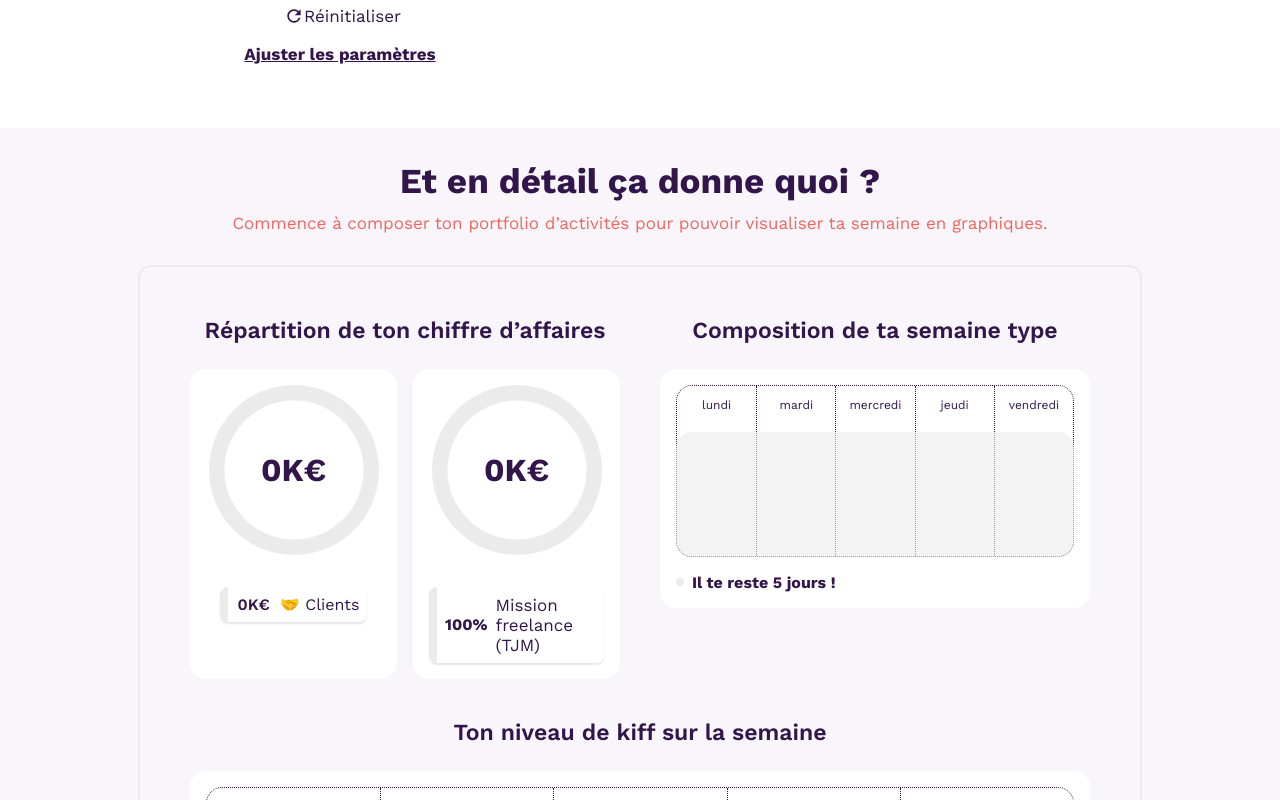
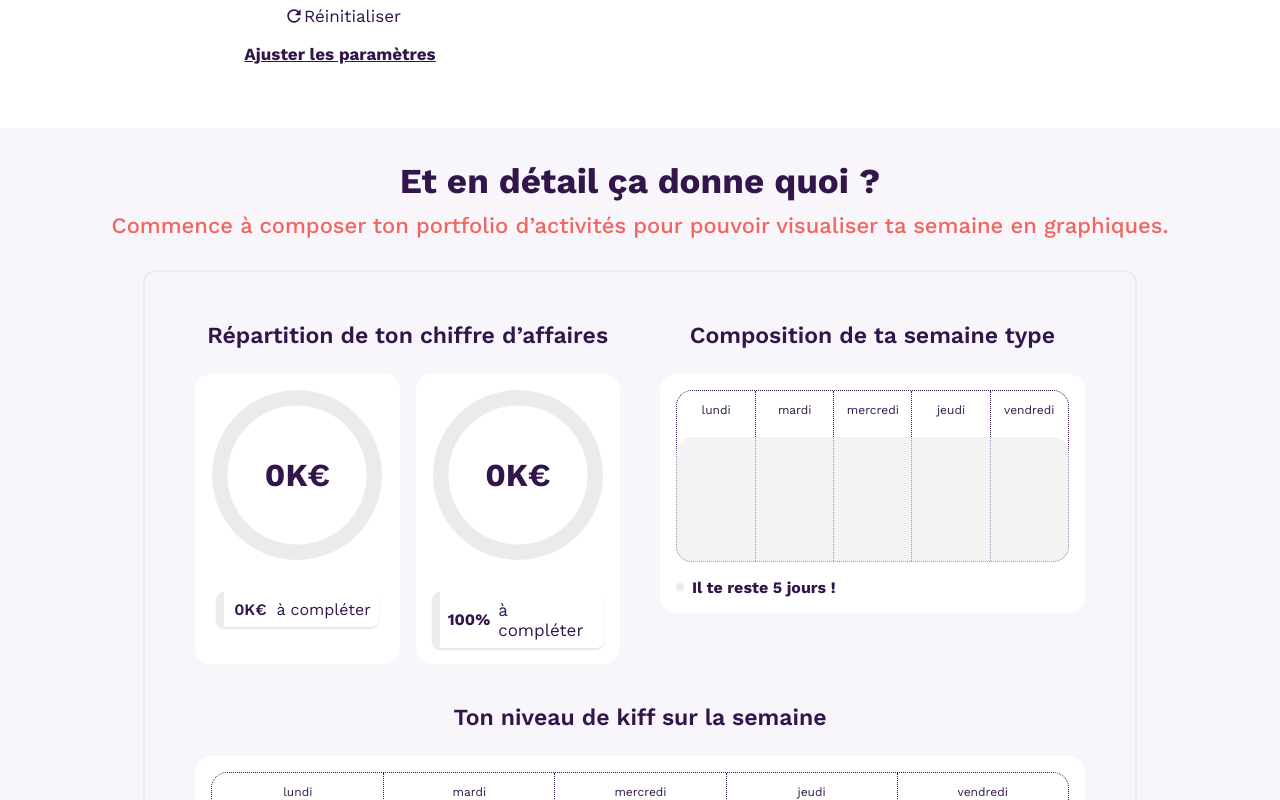
Before and after one commit to troptropcontent/freelance_revenue_simulator, a React (Vite) app in the folder frontend/: page / in a window 1280 px wide. Shown: the part 2120-2920 px from the top of the page. Built offline with nearby package versions, Linux system fonts and the light colour scheme.

Commit message:
blur things

```diff
--- a/frontend/src/App.tsx
+++ b/frontend/src/App.tsx
@@ -179,6 +179,7 @@ function App() {
             background="neutral.medium"
             flex
             flexDirection="column"
+            alignItems="center"
             gap="lg"
             padding="lg"
           >
--- a/frontend/src/components/simulator/results/ChartsTitle.tsx
+++ b/frontend/src/components/simulator/results/ChartsTitle.tsx
@@ -21,12 +21,12 @@ const ChartsTitle = () => {
         {t("simulator.results.charts.title")}
       </Text>
       {total_annual_turnover == 0 && total_number_of_days_worked == 0 && (
-        <Text align="center" color="error.medium">
+        <Text align="center" style="text_section" color="error.medium">
           {t("simulator.results.charts.unstarted_description")}
         </Text>
       )}
       {Math.round(total_number_of_days_available_per_week) < 0 && (
-        <Text align="center" color="error.medium">
+        <Text style="text_section" align="center" color="error.medium">
           {t("simulator.results.charts.exceeded_description", {
             count: Math.round(total_number_of_days_worked),
           })}
--- a/frontend/src/components/simulator/results/charts/AverageWeekChart.tsx
+++ b/frontend/src/components/simulator/results/charts/AverageWeekChart.tsx
@@ -5,6 +5,7 @@ import { WeekChart, WeekChartData } from "src/components/ui/WeekChart";
 import { useAverageWeekChartData } from "./private/hooks";
 import { Text } from "src/components/ui/Text";
 import { Trans, useTranslation } from "react-i18next";
+import { useTotalNumberOfDaysAvailablePerWeek } from "../private/hooks";
 
 const AverageWeekChart = () => {
   const {
@@ -12,6 +13,8 @@ const AverageWeekChart = () => {
       config: { number_of_days_worked_per_week },
     },
   } = useFormikContext<FormValues>();
+  const total_number_of_days_available_per_week =
+    useTotalNumberOfDaysAvailablePerWeek();
   const { t } = useTranslation();
 
   const { base_data } = useAverageWeekChartData();
@@ -33,7 +36,7 @@ const AverageWeekChart = () => {
   });
 
   return (
-    <Box background="white" padding="md" borderRadius="md">
+    <Box background="white" padding="md" borderRadius="md" blured={Math.round(total_number_of_days_available_per_week) < 0}>
       <WeekChart
         number_of_days={number_of_days_worked_per_week}
         data={chart_data}
--- a/frontend/src/components/simulator/results/charts/EnjoymentRateRepartitionChartsGroup.tsx
+++ b/frontend/src/components/simulator/results/charts/EnjoymentRateRepartitionChartsGroup.tsx
@@ -2,11 +2,14 @@ import { Box } from "src/components/ui/Box";
 import { Text } from "src/components/ui/Text";
 import { EnjoymentChart } from "./EnjoymentChart";
 import { useTranslation } from "react-i18next";
+import { useTotalNumberOfDaysAvailablePerWeek } from "../private/hooks";
 
 const EnjoymentRateRepartitionChartsGroup = () => {
   const { t } = useTranslation();
+  const total_number_of_days_available_per_week =
+    useTotalNumberOfDaysAvailablePerWeek();
   return (
-    <Box flex flexDirection="column" gap={25}>
+    <Box flex flexDirection="column" gap={25} blured={Math.round(total_number_of_days_available_per_week) < 0}>
       <Text style="subtitle_n1" align="center">
         {t("simulator.results.charts.enjoyment_ventilation.title")}
       </Text>
--- a/frontend/src/components/simulator/results/charts/RevenueByActivityChart.tsx
+++ b/frontend/src/components/simulator/results/charts/RevenueByActivityChart.tsx
@@ -16,7 +16,7 @@ const RevenueByActivityChart = () => {
             kind: "freelancing",
             color: "#ECEBEB",
             value: 1,
-            label: t(`simulator.activities.freelance_daily_rate.label`),
+            label: t("simulator.results.charts.revenue_ventilation.unstarted_label"),
           },
         ];
 
--- a/frontend/src/components/simulator/results/charts/RevenueByKindsChart.tsx
+++ b/frontend/src/components/simulator/results/charts/RevenueByKindsChart.tsx
@@ -3,7 +3,6 @@ import { PieChart } from "src/components/ui/PieChart";
 import { useRevenueByKindChartData } from "./private/hooks";
 import { Text } from "src/components/ui/Text";
 import { useTranslation } from "react-i18next";
-import { ActivityKindEmoji } from "../../constants";
 
 const RevenueByKindsChart = () => {
   const { total, details } = useRevenueByKindChartData();
@@ -16,7 +15,7 @@ const RevenueByKindsChart = () => {
             type: "freelancing",
             color: "#ECEBEB",
             value: 1,
-            label: `${ActivityKindEmoji["freelancing"]} ${t(`simulator.activities.kinds.freelancing.title`)}`,
+            label: t("simulator.results.charts.revenue_ventilation.unstarted_label"),
           },
         ];
 
--- a/frontend/src/components/ui/Box.tsx
+++ b/frontend/src/components/ui/Box.tsx
@@ -27,6 +27,7 @@ type BoxProps = {
   border?: Border;
   width?: number | { min?: number; max?: number };
   flexWrap?: CSSProperties["flexWrap"];
+  blured?: boolean;
 };
 
 const BoxTag = ({
@@ -56,6 +57,7 @@ const StyledBox = styled(BoxTag)<{
   $border?: Border;
   $width?: React.ComponentProps<typeof Box>["width"];
   $flexWrap?: CSSProperties["flexWrap"];
+  $blured?: React.ComponentProps<typeof Box>["blured"]
 }>`
   ${(props) =>
     props.as === "ul" && `list-style-type: none; padding: 0; margin: 0;`}
@@ -96,6 +98,7 @@ const StyledBox = styled(BoxTag)<{
   }}
 
   ${(props) => props.$flexWrap && `flex-wrap: ${props.$flexWrap};`}
+  ${({$blured}) => $blured && `filter: blur(4px);;`}
 `;
 
 const Box = ({
@@ -114,6 +117,7 @@ const Box = ({
   border,
   width,
   flexWrap,
+  blured,
   ...props
 }: BoxProps & React.ComponentProps<NonNullable<BoxProps["as"]>>) => {
   return (
@@ -132,6 +136,7 @@ const Box = ({
       $border={border}
       $width={width}
       $flexWrap={flexWrap}
+      $blured={blured}
       {...props}
     >
       {children}
--- a/frontend/src/locales/fr/translation.json
+++ b/frontend/src/locales/fr/translation.json
@@ -270,7 +270,8 @@
               }
             },
             "revenue_ventilation": {
-              "title": "Répartition de ton chiffre d’affaires"
+              "title": "Répartition de ton chiffre d’affaires",
+              "unstarted_label": "à compléter"
             },
             "week_ventilation": {
               "title": "Composition de ta semaine type",
```
